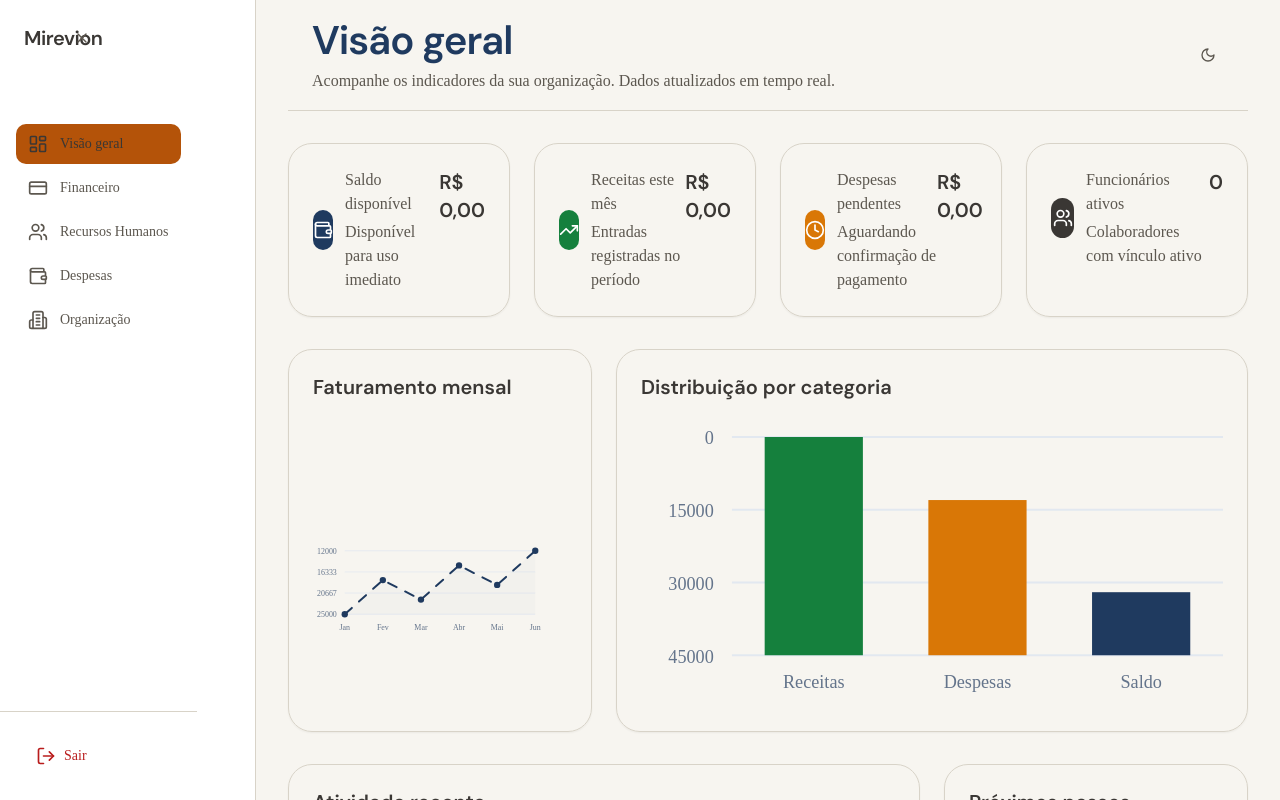
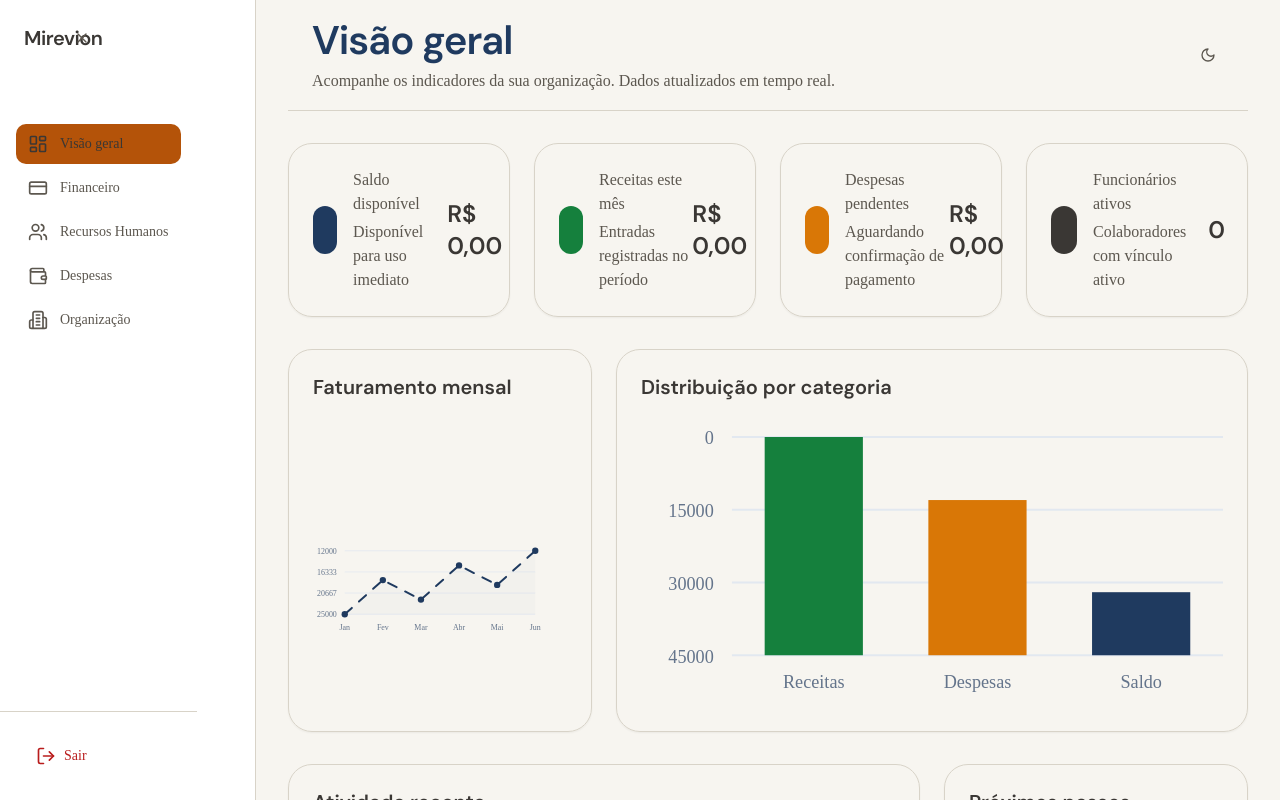
Before and after one commit to ItaloNicacioDev/Mirevion, a React (Vite) app in the folder apps/web/: page / in a window 1280 px wide. Shown: the top 800 px of the page. Built offline with nearby package versions, Linux system fonts and the light colour scheme; sample sign-in values are in the browser's storage.

Commit message:
Refactor DashboardPage to enhance card structure and improve icon rendering

```diff
--- a/apps/web/src/features/dashboard/DashboardPage.tsx
+++ b/apps/web/src/features/dashboard/DashboardPage.tsx
@@ -1,18 +1,45 @@
 import PageHeader from "@/components/PageHeader";
 import AnimatedLineChart from "@/components/AnimatedLineChart";
 import AnimatedBarChart from "@/components/AnimatedBarChart";
-import {
-  Wallet,
-  TrendingUp,
-  Clock,
-  Users,
-} from "lucide-react";
+import { Wallet, TrendingUp, Clock, Users } from "lucide-react";
 
-const cards = [
-  { title: "Saldo disponível", value: "R$ 0,00", icon: Wallet, color: "bg-primary text-white", subtitle: "Disponível para uso imediato" },
-  { title: "Receitas este mês", value: "R$ 0,00", icon: TrendingUp, color: "bg-success text-white", subtitle: "Entradas registradas no período" },
-  { title: "Despesas pendentes", value: "R$ 0,00", icon: Clock, color: "bg-warning text-white", subtitle: "Aguardando confirmação de pagamento" },
-  { title: "Funcionários ativos", value: "0", icon: Users, color: "bg-foreground text-white", subtitle: "Colaboradores com vínculo ativo" },
+type Card = {
+  title: string;
+  value: string;
+  icon: React.ComponentType<{ className?: string }>;
+  color: string;
+  subtitle: string;
+};
+
+const cards: Card[] = [
+  {
+    title: "Saldo disponível",
+    value: "R$ 0,00",
+    icon: Wallet,
+    color: "bg-primary text-primary",
+    subtitle: "Disponível para uso imediato",
+  },
+  {
+    title: "Receitas este mês",
+    value: "R$ 0,00",
+    icon: TrendingUp,
+    color: "bg-success text-success",
+    subtitle: "Entradas registradas no período",
+  },
+  {
+    title: "Despesas pendentes",
+    value: "R$ 0,00",
+    icon: Clock,
+    color: "bg-warning text-warning",
+    subtitle: "Aguardando confirmação de pagamento",
+  },
+  {
+    title: "Funcionários ativos",
+    value: "0",
+    icon: Users,
+    color: "bg-foreground text-foreground",
+    subtitle: "Colaboradores com vínculo ativo",
+  },
 ];
 
 const recentItems = [
@@ -47,17 +74,30 @@ export default function DashboardPage() {
       <div className="grid grid-cols-1 sm:grid-cols-2 lg:grid-cols-4 gap-6">
         {cards.map((card) => (
           <div key={card.title} className="card-default rounded-xl border border-border shadow-sm p-6 animate-slide-in-left">
-            <div className="flex items-start justify-between">
-              <div className="flex items-center gap-3">
-                <div className={`w-10 h-10 rounded-2xl ${card.color.split(" ")[0]} flex items-center justify-center`}>
-                  <card.icon className="w-5 h-5 text-white" />
+            <div className="flex items-center justify-between">
+              <div className="flex items-center gap-4">
+              <div className={`w-12 h-12 rounded-3xl ${card.color} flex items-center justify-center`}>
+                <svg className="w-6 h-6 text-white" fill="currentColor" viewBox="0 0 24 24">
+                    {card.icon === "saldo" && (
+                      <path d="M12 8c-1.657 0-3 .895-3 2s1.343 2 3 2 3 .895 3 2-1.343 2-3 2-3 .895-3-2 1.343-2 3-2z" />
+                    )}
+                    {card.icon === "receitas" && (
+                      <path d="M9 12l2 2 4-4m6 2a9 9 0 11-18 0 9 9 0 0118 0z" />
+                    )}
+                    {card.icon === "despesas" && (
+                      <path d="M12 8v4l3 3m6-3a9 9 0 11-18 0 9 9 0 0118 0z" />
+                    )}
+                    {card.icon === "funcionarios" && (
+                      <path d="M16 7a4 4 0 11-8 0 4 4 0 018 0zM12 14a7 7 0 00-7 7h14a7 7 0 00-7-7z" />
+                    )}
+                  </svg>
                 </div>
                 <div>
                   <div className="body-sm text-muted-foreground mb-1">{card.title}</div>
                   <div className="body-sm text-muted-foreground">{card.subtitle}</div>
                 </div>
               </div>
-              <div className="font-display text-xl font-semibold text-foreground animate-count-up">{card.value}</div>
+              <div className="font-display text-2xl font-semibold text-foreground animate-count-up">{card.value}</div>
             </div>
           </div>
         ))}
```
